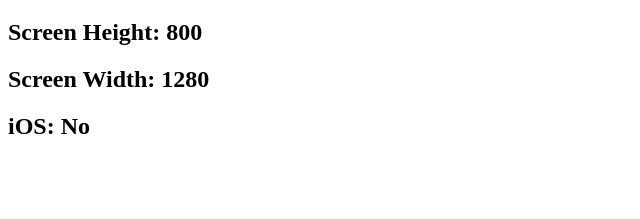
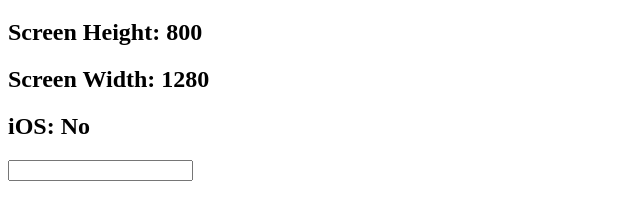
Before and after one commit to ketanrc1990/demo, a plain HTML site: page index.html in a window 1280 px wide. Shown: the part 61-280 px from the top of the page, without its empty margins (0-640 px from the left). Drawn offline with nearby package versions, Linux system fonts and the light colour scheme.

Commit message:
Update index.html

```diff
--- a/index.html
+++ b/index.html
@@ -8,6 +8,7 @@
     <h2>Screen Height: <span id="h"></span></h2>
     <h2>Screen Width: <span id="w"></span></h2>
     <h2>iOS: <span id="iOS"></span></h2>
+    <input type="tel" id="tel"/>
 
     <script>
       $("#h").html($(window).height());
```
